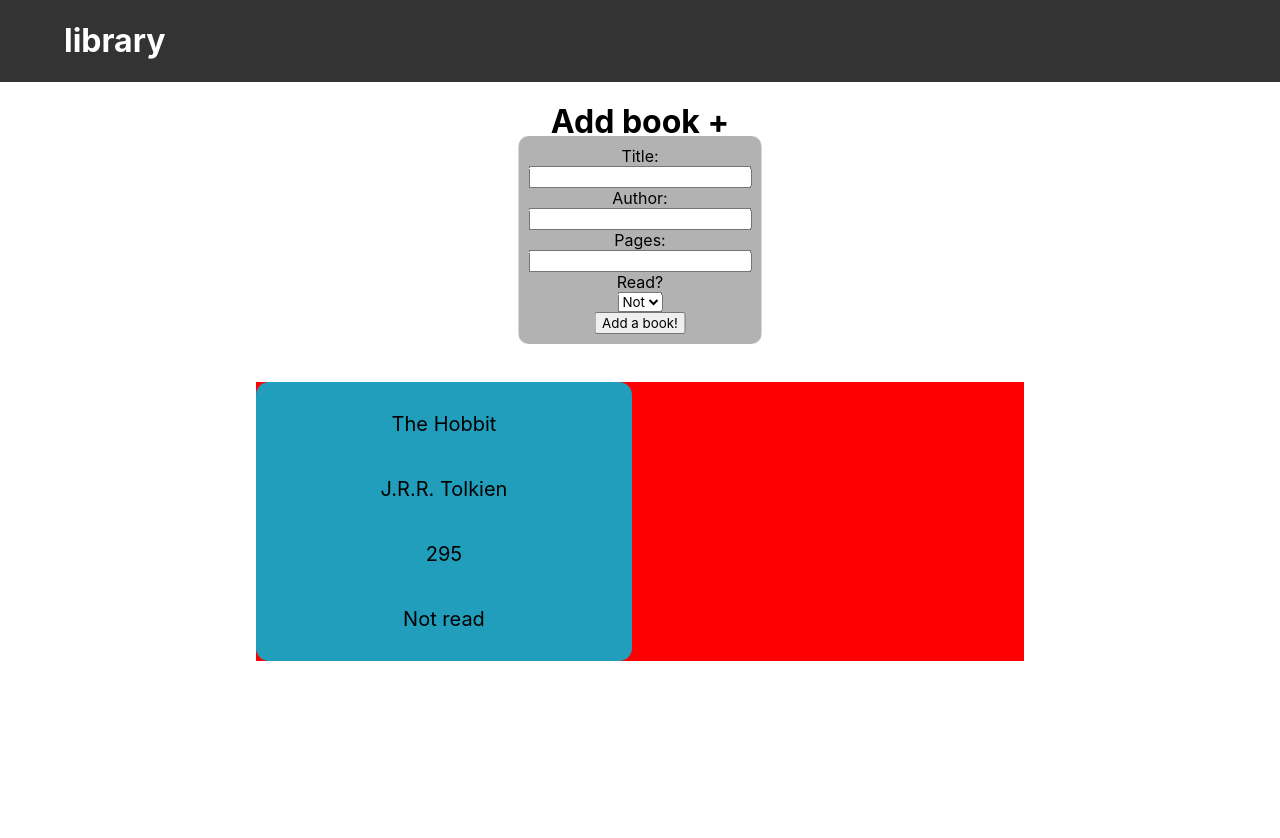
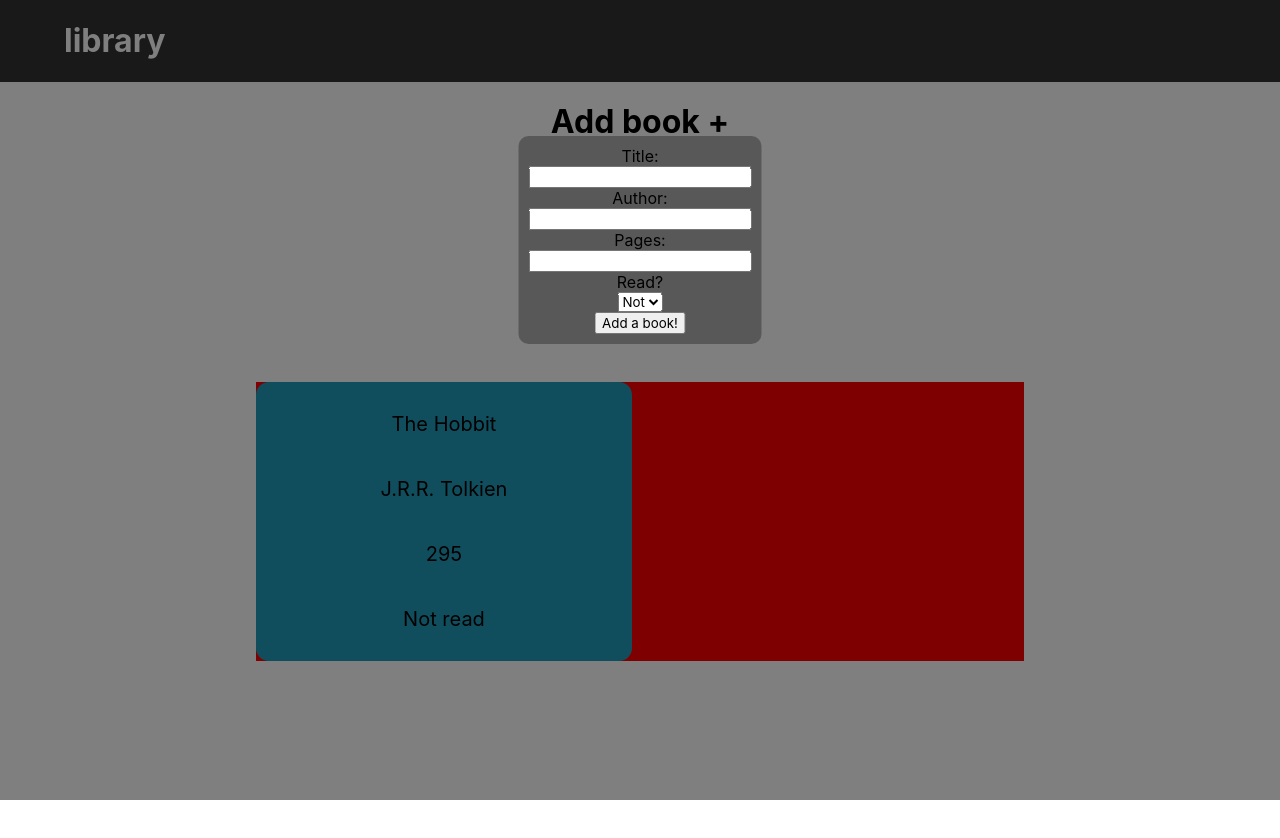
Before and after one commit to Pablo-D01/Library, a plain HTML site: page index.html in a window 1280 px wide. Both pictures are taken after a click on the button "Add book +". Drawn offline with Linux system fonts and the light colour scheme.

Commit message:
close modal with overlay

```diff
--- a/index.html
+++ b/index.html
@@ -51,6 +51,7 @@
 
         </div>
     </div>
+    <div class="overlay  " id="overlay"></div>
 
     <script src="script.js"></script>
 </body>
--- a/script.js
+++ b/script.js
@@ -3,7 +3,8 @@ const bookContainer = document.querySelector('.books-container');
 const bookForm = document.getElementById('bookForm');
 const openBtn = document.getElementById('openModal');
 const closeBtn = document.getElementById('closeModal');
-const modal = document.getElementById('modal')
+const modal = document.getElementById('modal');
+const overlay = document.getElementById('overlay');
 
 
 bookForm.addEventListener('submit', function(event) {
@@ -95,18 +96,20 @@ openBtn.addEventListener("click", () =>{
     closeModal()
 });
 
+overlay.addEventListener('click', ()=>{
+    closeModal()
+} )
+
+/* function openModal(){
+    modal.classList.add("open")
+} */
+
 function closeModal() {
     modal.classList.toggle("open")
+    overlay.classList.toggle('active')
 }
 
-document.addEventListener('DOMContentLoaded', function() {
-    document.addEventListener('click', function(event) {
-        let isClickInsidePopup = openBtn.contains(event.target);
-        if (!isClickInsidePopup) {
-            closeModal();
-        }
-    });
-});
+
 
 
 
--- a/style.css
+++ b/style.css
@@ -138,8 +138,26 @@ header{
   border-radius: 5px;
   transition: all 0.3s ease-out;
   margin: 10px;
+  z-index: 999;
+
 }
 
 #openModal:hover{
   background-color: #3333335a;
 }
+
+
+.overlay {
+  position: fixed;
+  z-index: 2;
+  top: 0;
+  left: 0;
+  display: none;
+  width: 100%;
+  height: 100%;
+  background-color: rgba(0, 0, 0, 0.5);
+}
+
+.overlay.active {
+  display: block;
+}
```
